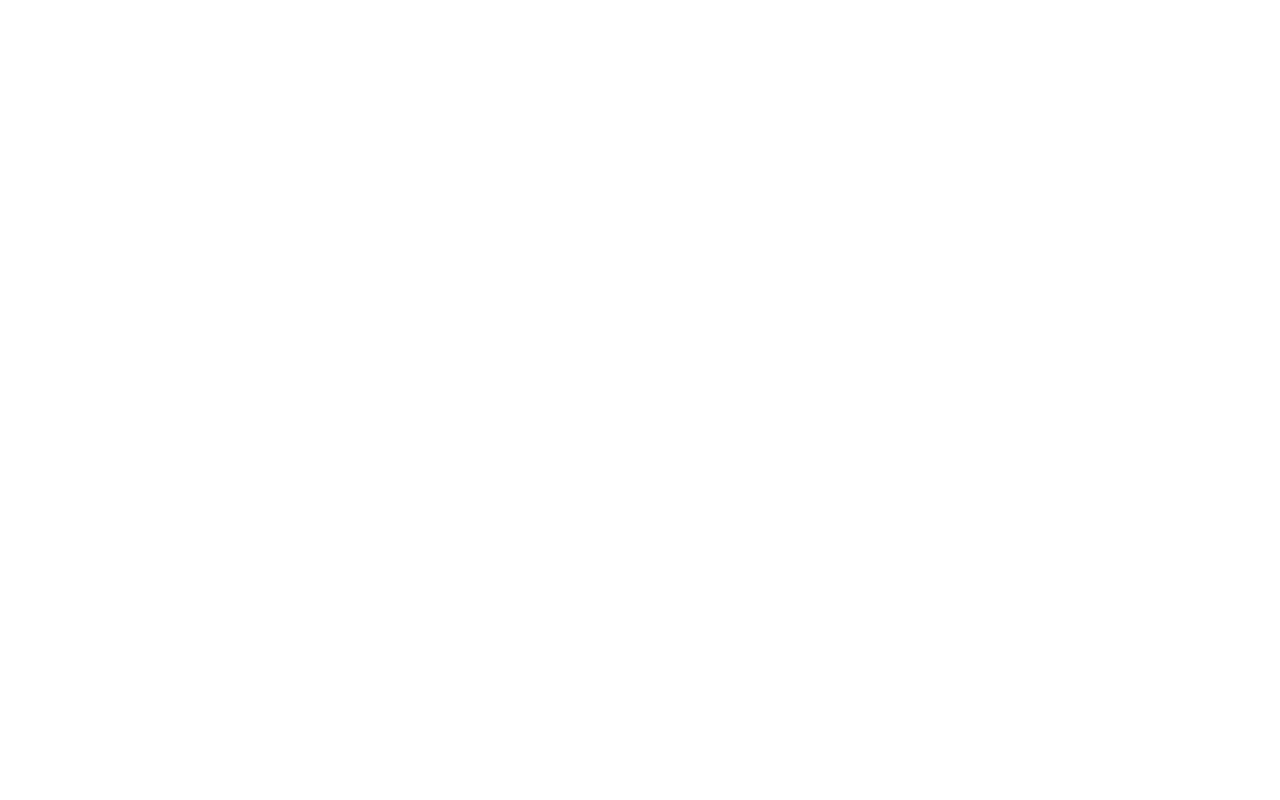
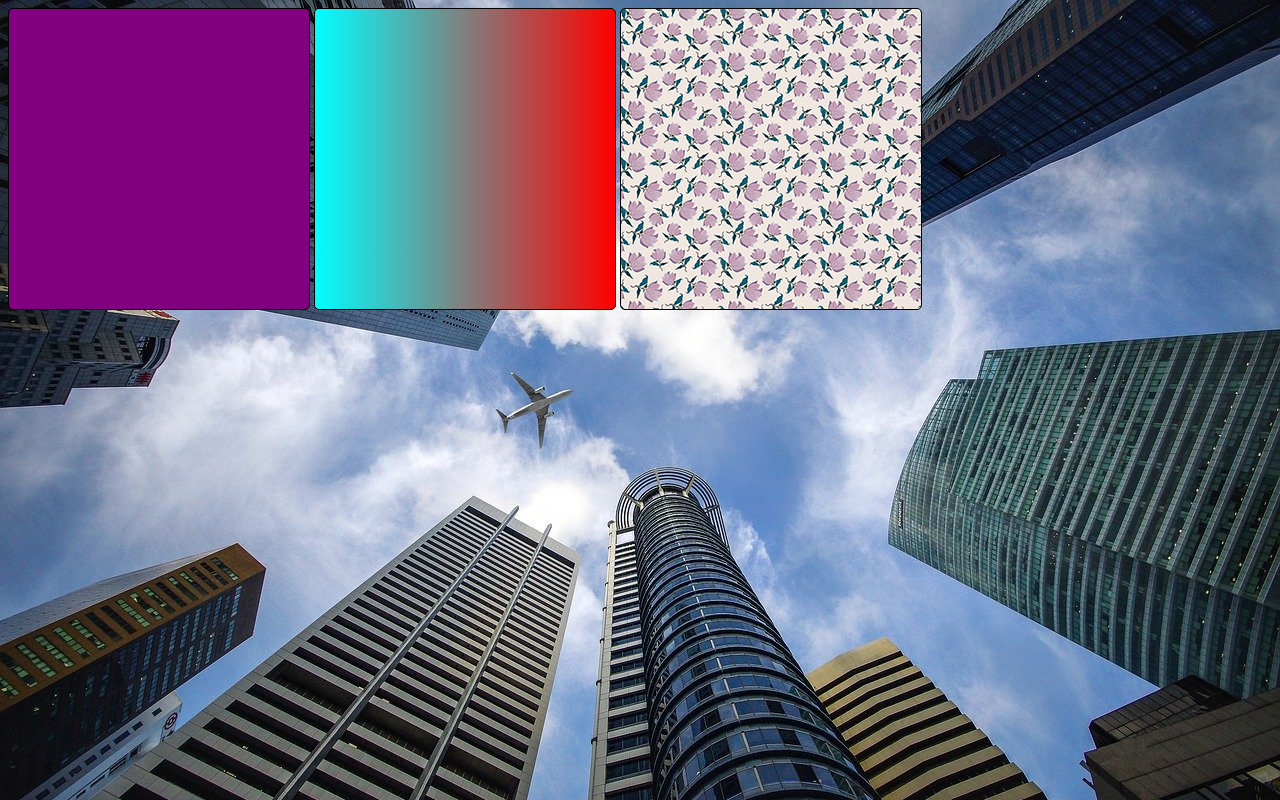
Before and after one commit to Nikally/HTML-CSS, a plain HTML site: page exercicios/exercicio-22/html-css/index.html in a window 1280 px wide. Drawn offline with Linux system fonts and the light colour scheme; files that its build step writes are made by us from their sources.

Commit message:
teste de imagem

```diff
--- a/exercicios/exercicio-22/html-css/estilo/style.css
+++ b/exercicios/exercicio-22/html-css/estilo/style.css
@@ -0,0 +1,26 @@
+@charset "UTF-8";
+
+body {
+    background-image: url(../imagens/wallpaper002.jpg) ;
+}
+
+div.quadrado {
+    border: 1px solid black ;
+    background-color: gray ;
+    height: 300px ;
+    width: 300px ;
+    border-radius: 5px;
+    display: inline-block;
+}
+
+div#q1 {
+    background-color: purple;
+}
+
+div#q2 {
+    background-image: linear-gradient(to right, aqua, red);
+}
+
+div#q3 {
+    background-image: url(../imagens/pattern003.png);
+}
--- a/exercicios/exercicio-22/html-css/index.html
+++ b/exercicios/exercicio-22/html-css/index.html
@@ -4,10 +4,18 @@
     <meta charset="UTF-8">
     <meta name="viewport" content="width=device-width, initial-scale=1.0">
     <link rel="shortcut icon" href="favicon.ico" type="image/x-icon">
-    <link rel="stylesheet" href="style.css">
+    <link rel="stylesheet" href="../html-css/estilo/style.css">
     <title>Imagens</title>
 </head>
 <body>
+    <div class="quadrado" id="q1">
 
+    </div>
+    <div class="quadrado" id="q2">
+
+    </div>
+    <div class="quadrado" id="q3">
+
+    </div>
 </body>
 </html>
```
